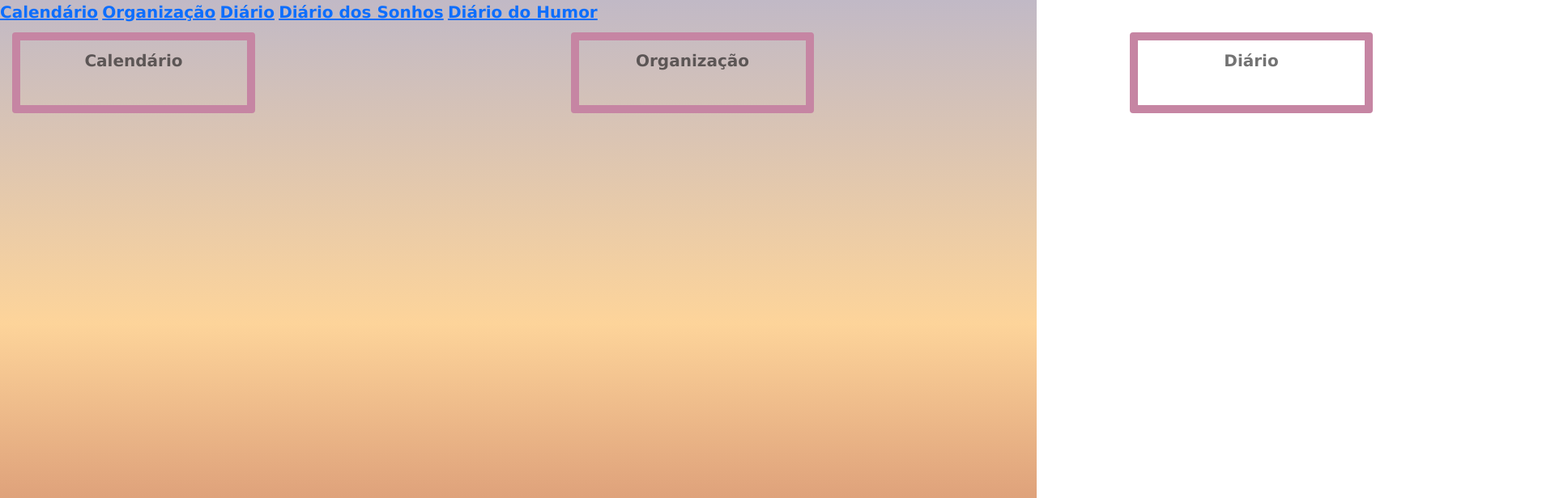
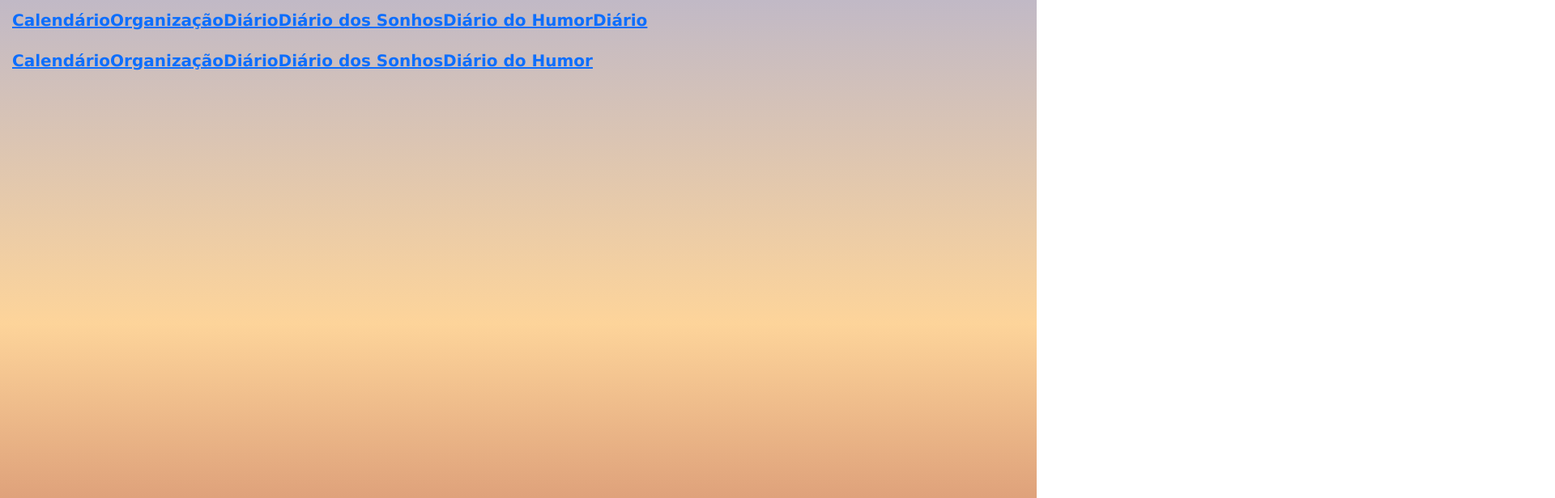
Before and after one commit to justbegabs/organizaco-vital.github.io, a plain HTML site: page mental.html in a window 1280 px wide. Shown: the top 616 px of the page at 81% size, 1920 px wide, since content can reach past the window. Drawn offline with nearby package versions, Linux system fonts and the light colour scheme.

Commit message:
atualização página

```diff
--- a/mental.html
+++ b/mental.html
@@ -11,14 +11,6 @@
 
   </head>
   <body>
-    <a class="btn-2" href="calendario.html">Calendário</a>
-    <a class="btn-2" href="organização.html">Organização</a>
-    <a class="btn-2" href="diario.html">Diário</a>
-    <a class="btn-2" href="diário-dos-sonhos.html">Diário dos Sonhos</a>
-    <a class="btn-2" href="diário-do-humor.html">Diário do Humor</a>
-
-  </body>
-</html>
         <nav class="navbar navbar-expand-lg ">
       <div class="container-fluid">
         <button class="navbar-toggler" type="button" data-bs-toggle="collapse" data-bs-target="#navbarSupportedContent" aria-controls="navbarSupportedContent" aria-expanded="false" aria-label="Toggle navigation">
@@ -27,21 +19,47 @@
         <div class="collapse navbar-collapse" id="navbarSupportedContent">
           <ul class="navbar-nav">
             <li class="nav-item">
-          <a class="nav-link" href="">Calendário</a>
+              <a class="nav-link-2" href="">Calendário</a>
             </li>
             <li class="nav-item">
-          <a class="nav-link" href="">Organização</a>
+              <a class="nav-link-2" href="">Organização</a>
             </li>
             <li class="nav-item">
-          <a class="nav-link" href="">Diário</a>
+              <a class="nav-link-2" href="">Diário</a>
             </li>
             <li class="nav-item">
-          <a class="nav-link" href="">Diário dos Sonhos</a>
+              <a class="nav-link-2" href="">Diário dos Sonhos</a>
             </li>
             <li class="nav-item">
-          <a class="nav-link" href="">Diário do Humor</a>
+              <a class="nav-link-2" href="">Diário do Humor</a>
+            </li>
+            <li class="nav-item">
+              <a class="nav-link-2" href="">Diário</a>
             </li>
           </ul>
         </div>
       </div>
     </nav>
+
+    <nav class="navbar navbar-expand-lg ">
+      <div class="container-fluid">
+          <ul class="navbar-nav">
+            <li class="nav-item">
+              <a class="nav-link-1" href="calendario.html">Calendário</a>
+            </li>
+            <li class="nav-item">
+              <a class="nav-link-1" href="organização.html">Organização</a>
+            </li>
+            <li class="nav-item">
+              <a class="nav-link-1" href="diario.html">Diário</a>
+            </li>
+            <li class="nav-item">
+              <a class="nav-link-1" href="diário-dos-sonhos.html">Diário dos Sonhos</a>
+            </li>
+            <li class="nav-item">
+              <a class="nav-link-1" href="diário-do-humor.html">Diário do Humor</a>
+            </li>
+          </ul>
+    </nav>
+  </body>
+</html>
```
Also changed, not shown: calendario.html (+1 -1 lines), index.html (+3 -3 lines), organização.html (+2 -8 lines), download (1).jfif (added), 1 other file. Lines whose indentation alone changed are shown as unchanged.
